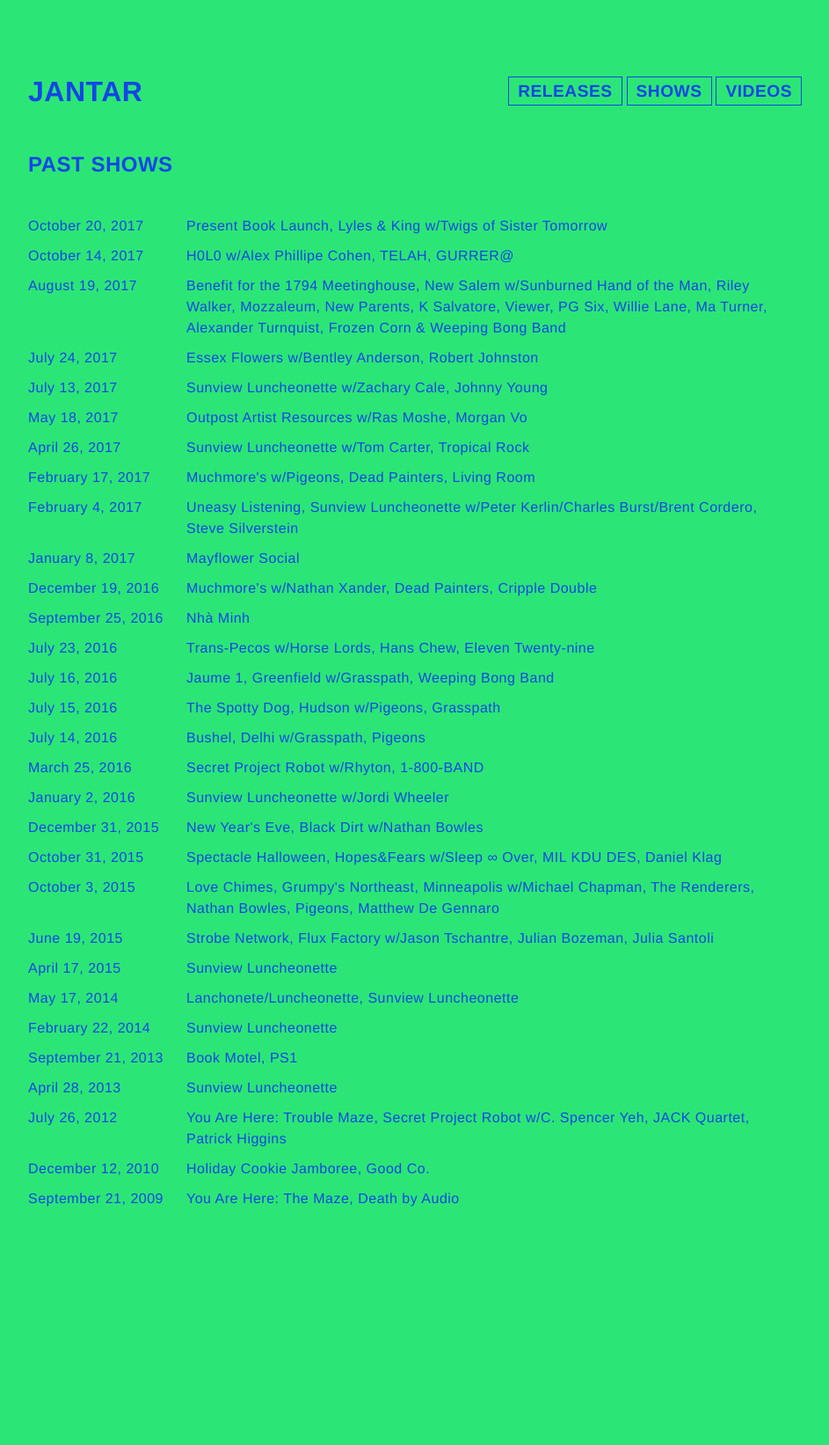
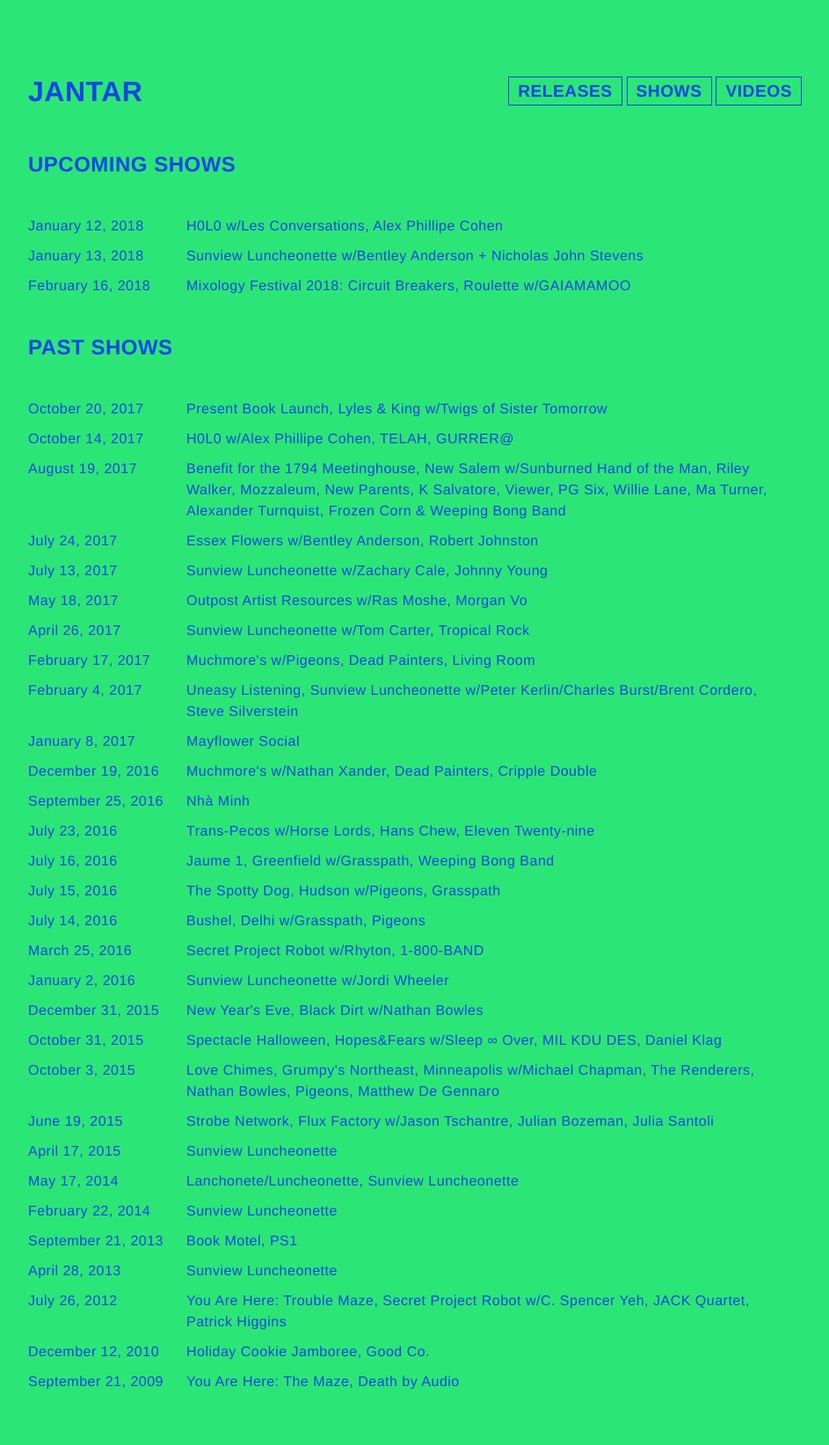
Before and after one commit to kirsten/thejantar.com, a Jekyll site: the page built from shows.html, in a window 1280 px wide. Shown: the whole page at 88% size, without its empty margins (168-1111 px from the left). Built offline with Jekyll 4.4.1, drawn with Linux system fonts in a browser that asks for light colours; before the commit the page ends 1435 px from its top, so only the background shows below that.

Commit message:
Add upcoming Jan/Feb shows

```diff
--- a/_data/shows.yml
+++ b/_data/shows.yml
@@ -1,3 +1,14 @@
+- date:  2018-02-16 20:00:00
+  title: "Mixology Festival 2018: Circuit Breakers, Roulette w/GAIAMAMOO"
+  link: "http://roulette.org/event/mixology-jantar-gaiamamoo/"
+
+- date:  2018-01-13 20:00:00
+  title: "Sunview Luncheonette w/Bentley Anderson + Nicholas John Stevens"
+
+- date:  2018-01-12 19:00:00
+  title: "H0L0 w/Les Conversations, Alex Phillipe Cohen"
+  link: "https://www.facebook.com/events/2035065960057537/"
+
 - date:  2017-10-20 19:00:00
   title: "Present Book Launch, Lyles & King w/Twigs of Sister Tomorrow"
   link: "https://www.facebook.com/events/2071631473064888/"
```
